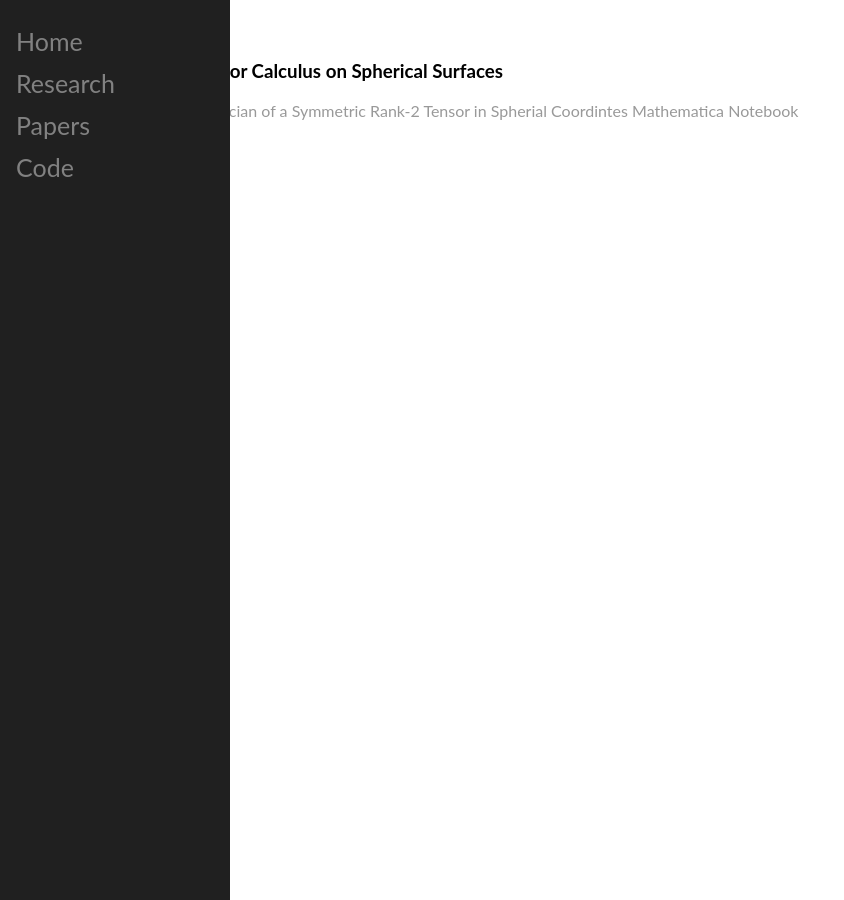
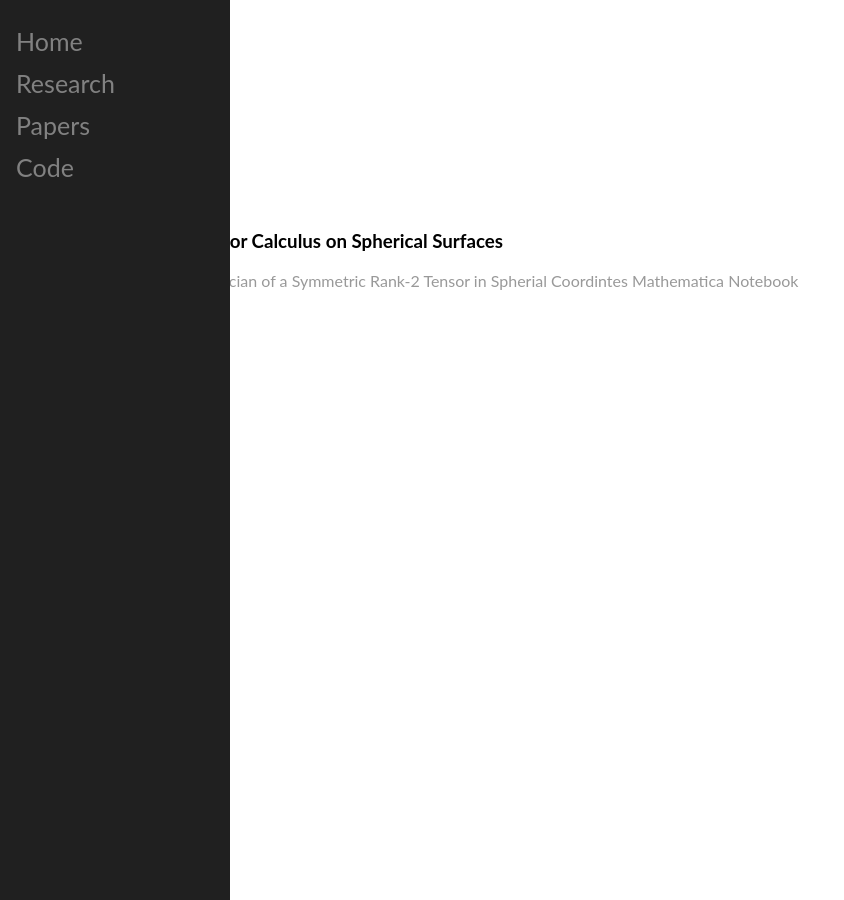
Before and after one commit to mckimb/mckimb.github.io, a Jekyll site: the page built from code/index.html, in a window 1280 px wide. Shown: the whole page, without its empty margins (0-844 px from the left). Built offline with Jekyll 4.4.1, drawn with Linux system fonts in a browser that asks for light colours.

Commit message:
Update main.css

```diff
--- a/css/main.css
+++ b/css/main.css
@@ -1,5 +1,5 @@
 body {
-    margin: 60px auto;
+    margin: 230px auto;
     width: 70%;
     font-family: "Lato", sans-serif;
 }
```
